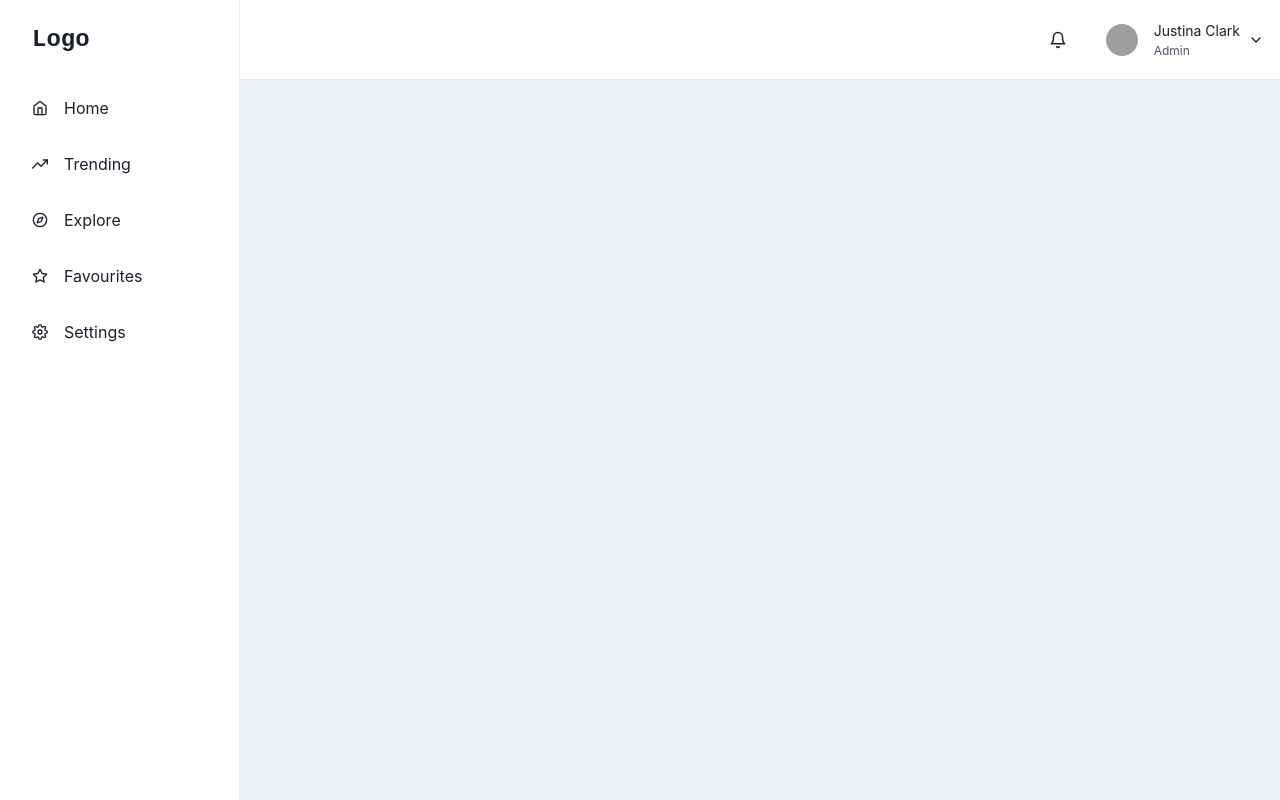
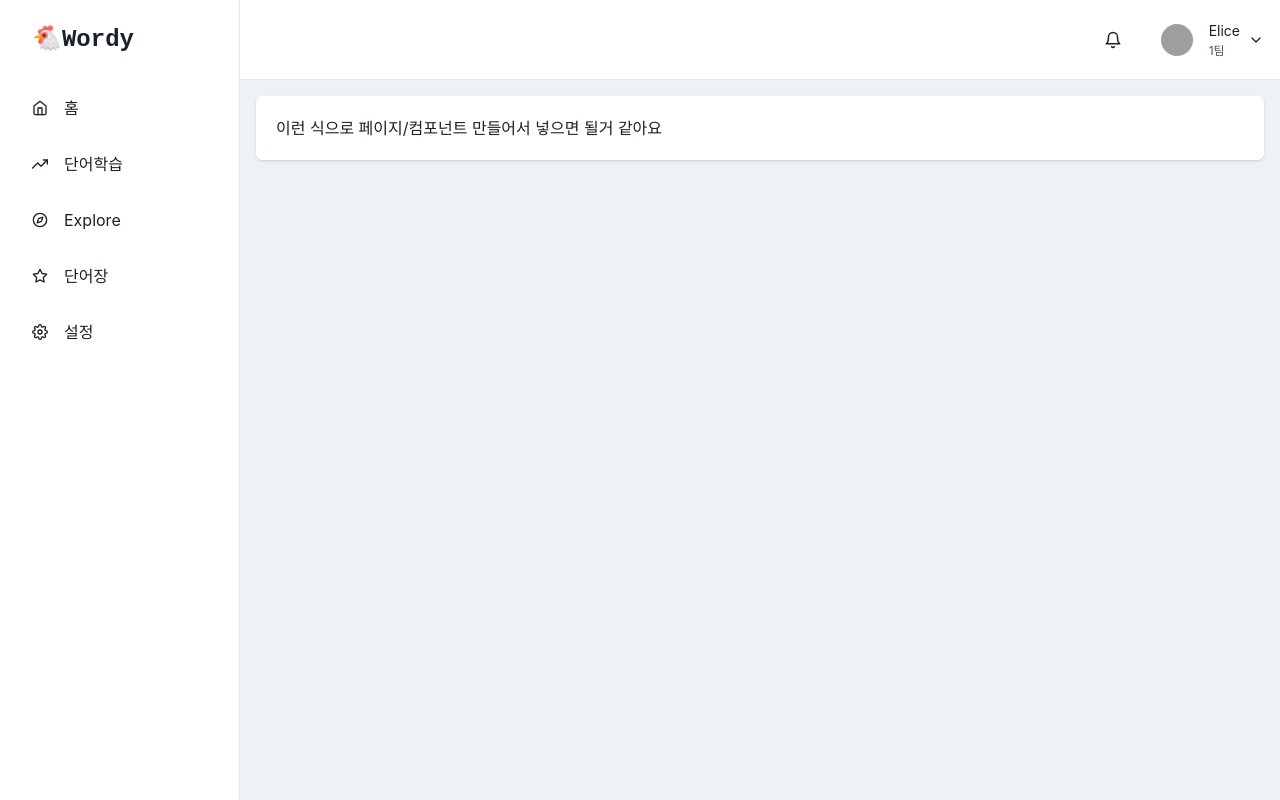
Before and after one commit to hs20180519/aiProject, a React (Create React App) app in the folder front/: page /main in a window 1280 px wide. Built offline with nearby package versions, Linux system fonts and the light colour scheme; grey boxes are pictures that could not be loaded.

Commit message:
Feat: Edit Main Page

```diff
--- /dev/null
+++ b/front/src/components/WordCard.tsx
@@ -0,0 +1,11 @@
+import { Card, CardBody, Text } from "@chakra-ui/react";
+
+export default function WordCard() {
+  return (
+    <Card>
+      <CardBody>
+        <Text>{"이런 식으로 페이지/컴포넌트 만들어서 넣으면 될거 같아요"}</Text>
+      </CardBody>
+    </Card>
+  );
+}
--- a/front/src/pages/MainPage.tsx
+++ b/front/src/pages/MainPage.tsx
@@ -22,6 +22,7 @@ import {
   MenuItem,
   MenuList,
 } from "@chakra-ui/react";
+
 import {
   FiHome,
   FiTrendingUp,
@@ -32,7 +33,9 @@ import {
   FiBell,
   FiChevronDown,
 } from "react-icons/fi";
+
 import { IconType } from "react-icons";
+import WordCard from "../components/WordCard";
 
 interface LinkItemProps {
   name: string;
@@ -53,11 +56,11 @@ interface SidebarProps extends BoxProps {
 }
 
 const LinkItems: Array<LinkItemProps> = [
-  { name: "Home", icon: FiHome },
-  { name: "Trending", icon: FiTrendingUp },
+  { name: "홈", icon: FiHome },
+  { name: "단어학습", icon: FiTrendingUp },
   { name: "Explore", icon: FiCompass },
-  { name: "Favourites", icon: FiStar },
-  { name: "Settings", icon: FiSettings },
+  { name: "단어장", icon: FiStar },
+  { name: "설정", icon: FiSettings },
 ];
 
 const SidebarContent = ({ onClose, ...rest }: SidebarProps) => {
@@ -74,11 +77,11 @@ const SidebarContent = ({ onClose, ...rest }: SidebarProps) => {
     >
       <Flex h={"20"} alignItems={"center"} mx={"8"} justifyContent={"space-between"}>
         <Text fontSize={"2xl"} fontFamily={"monospace"} fontWeight={"bold"}>
-          {"Logo\r"}
+          {"🐔Wordy\r"}
         </Text>
         <CloseButton display={{ base: "flex", md: "none" }} onClick={onClose} />
       </Flex>
-      {LinkItems.map(link => (
+      {LinkItems.map((link: LinkItemProps) => (
         <NavItem key={link.name} icon={link.icon}>
           {link.name}
         </NavItem>
@@ -146,7 +149,7 @@ const MobileNav = ({ onOpen, ...rest }: MobileProps) => {
         fontFamily={"monospace"}
         fontWeight={"bold"}
       >
-        {"Logo\r"}
+        {"🐔Wordy\r"}
       </Text>
 
       <HStack spacing={{ base: "0", md: "6" }}>
@@ -158,7 +161,7 @@ const MobileNav = ({ onOpen, ...rest }: MobileProps) => {
                 <Avatar
                   size={"sm"}
                   src={
-                    "https://images.unsplash.com/photo-1619946794135-5bc917a27793?ixlib=rb-0.3.5&q=80&fm=jpg&crop=faces&fit=crop&h=200&w=200&s=b616b2c5b373a80ffc9636ba24f7a4a9"
+                    "https://i.seadn.io/gae/7B0qai02OdHA8P_EOVK672qUliyjQdQDGNrACxs7WnTgZAkJa_wWURnIFKeOh5VTf8cfTqW3wQpozGedaC9mteKphEOtztls02RlWQ?auto=format&dpr=1&w=256"
                   }
                 />
                 <VStack
@@ -167,9 +170,9 @@ const MobileNav = ({ onOpen, ...rest }: MobileProps) => {
                   spacing={"1px"}
                   ml={"2"}
                 >
-                  <Text fontSize={"sm"}>{"Justina Clark"}</Text>
+                  <Text fontSize={"sm"}>{"Elice"}</Text>
                   <Text fontSize={"xs"} color={"gray.600"}>
-                    {"Admin\r"}
+                    {"1팀\r"}
                   </Text>
                 </VStack>
                 <Box display={{ base: "none", md: "flex" }}>
@@ -181,11 +184,11 @@ const MobileNav = ({ onOpen, ...rest }: MobileProps) => {
               bg={useColorModeValue("white", "gray.900")}
               borderColor={useColorModeValue("gray.200", "gray.700")}
             >
-              <MenuItem>{"Profile"}</MenuItem>
-              <MenuItem>{"Settings"}</MenuItem>
+              <MenuItem>{"프로필"}</MenuItem>
+              <MenuItem>{"설정"}</MenuItem>
               <MenuItem>{"Billing"}</MenuItem>
               <MenuDivider />
-              <MenuItem>{"Sign out"}</MenuItem>
+              <MenuItem>{"로그아웃"}</MenuItem>
             </MenuList>
           </Menu>
         </Flex>
@@ -213,7 +216,9 @@ const SidebarWithHeader = () => {
         </DrawerContent>
       </Drawer>
       <MobileNav onOpen={onOpen} />
-      <Box ml={{ base: 0, md: 60 }} p={"4"} />
+      <Box ml={{ base: 0, md: 60 }} p={"4"}>
+        <WordCard />
+      </Box>
     </Box>
   );
 };
```
